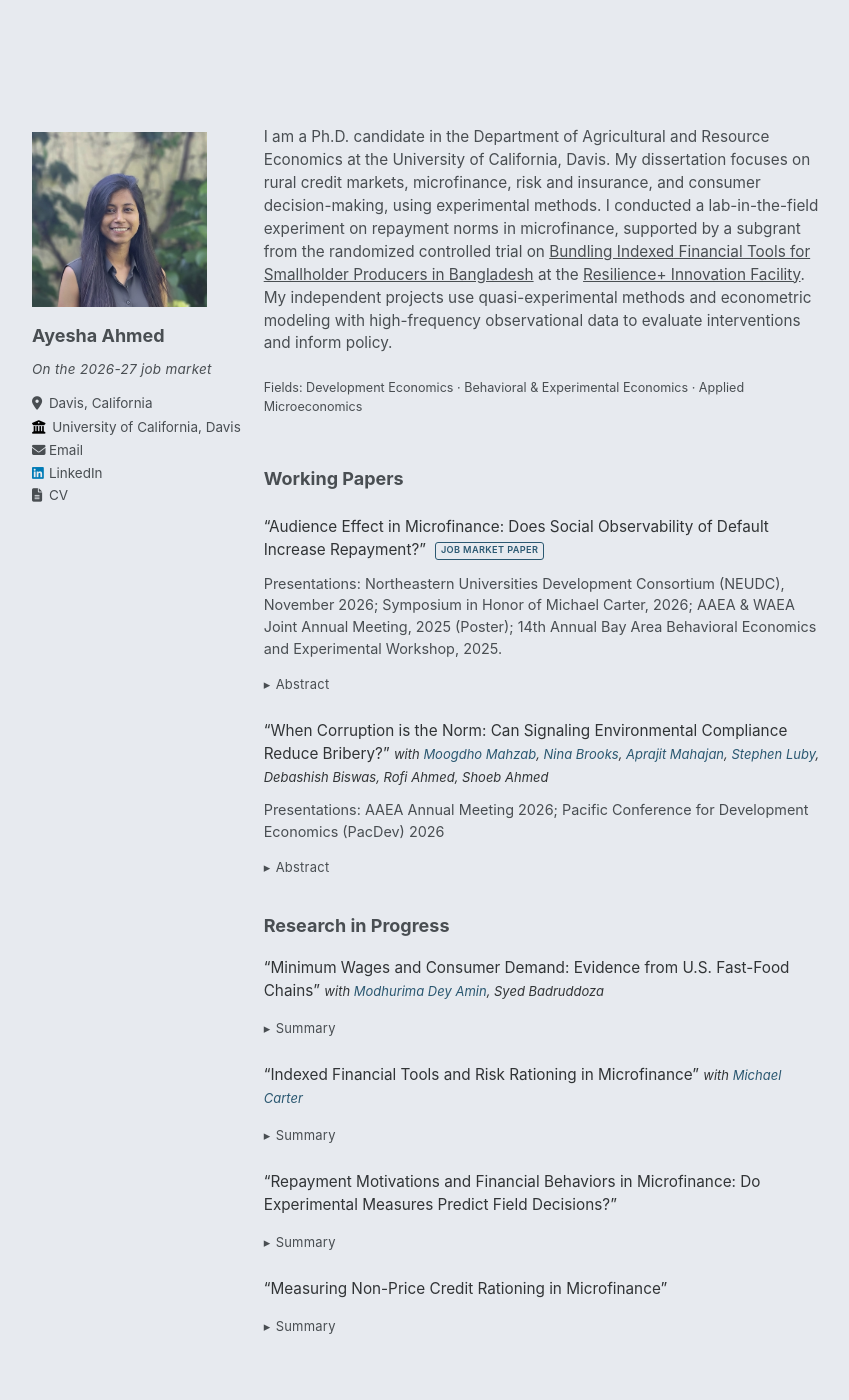
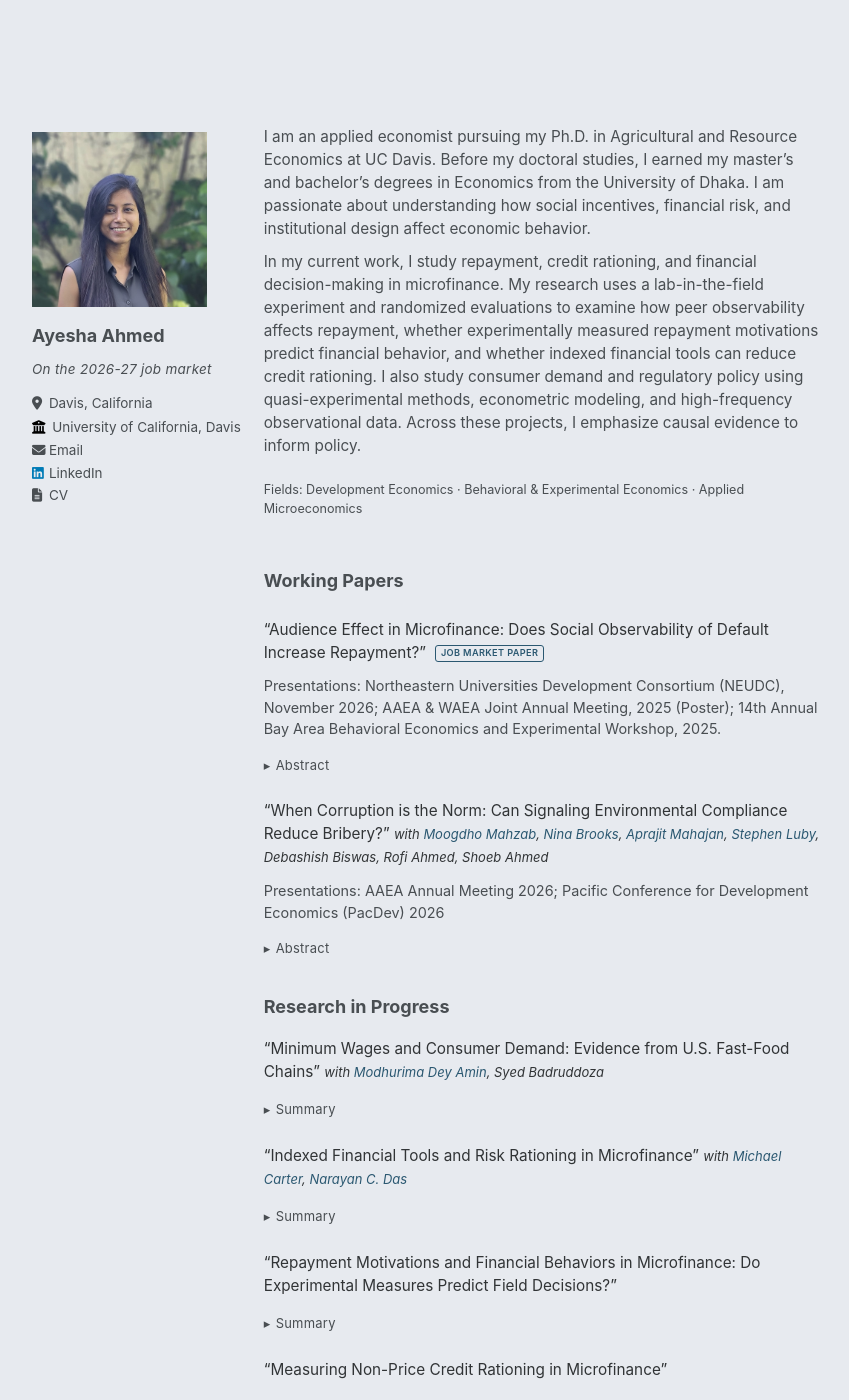
Before and after one commit to ahmed-ayesha/ahmed-ayesha.github.io, a Jekyll site: the page built from _pages/about.md, in a window 1280 px wide and 1400 px high. Shown: the whole window, without its empty margins (205-1054 px from the left). Built offline with Jekyll 4.4.1, drawn with Linux system fonts in a browser that asks for light colours.

Commit message:
Update about page: new bio, CV and job market paper links
- Replace intro bio with new two-paragraph version
- Point CV link at files/ahmed_cv.pdf
- Point Job Market Paper badge at the paper instead of slides
- Exclude local-only "working files"/archive folders from the Jekyll build

```diff
--- a/_config.yml
+++ b/_config.yml
@@ -170,6 +170,9 @@ exclude:
   - package.json
   - tmp
   - vendor
+  # local-only folders (gitignored, but Jekyll would still build them locally)
+  - "working files"
+  - archive
 keep_files:
   - .git
   - .svn
--- a/_includes/author-profile.html
+++ b/_includes/author-profile.html
@@ -109,7 +109,7 @@
       {% if author.linkedin %}
         <li><a href="https://www.linkedin.com/in/{{ author.linkedin }}" target="_blank" rel="noopener"><i class="fab fa-fw fa-linkedin icon-pad-right" aria-hidden="true"></i>LinkedIn</a></li>
       {% endif %}
-      <li><a href="{{ base_path }}/files/ahmed_cva.pdf" target="_blank" rel="noopener"><i class="far fa-fw fa-file-lines icon-pad-right" aria-hidden="true"></i>CV</a></li>
+      <li><a href="{{ base_path }}/files/ahmed_cv.pdf" target="_blank" rel="noopener"><i class="far fa-fw fa-file-lines icon-pad-right" aria-hidden="true"></i>CV</a></li>
       {% if author.mastodon %}
         <li><a href="{{ author.mastodon }}"><i class="fab fa-fw fa-mastodon icon-pad-right" aria-hidden="true"></i>Mastodon</a></li>
       {% endif %}
--- a/_pages/about.md
+++ b/_pages/about.md
@@ -6,7 +6,10 @@ redirect_from:
   - /about.html
 ---
 
-I am a Ph.D. candidate in the Department of Agricultural and Resource Economics at the University of California, Davis. My dissertation focuses on rural credit markets, microfinance, risk and insurance, and consumer decision-making, using experimental methods. I conducted a lab-in-the-field experiment on repayment norms in microfinance, supported by a subgrant from the randomized controlled trial on [Bundling Indexed Financial Tools for Smallholder Producers in Bangladesh](https://resilience.ucdavis.edu/bundling-indexed-financial-tools-bangladesh){: style="color: inherit; text-decoration: underline;"} at the [Resilience+ Innovation Facility](https://resilience.ucdavis.edu/){: style="color: inherit; text-decoration: underline;"}. My independent projects use quasi-experimental methods and econometric modeling with high-frequency observational data to evaluate interventions and inform policy.
+I am an applied economist pursuing my Ph.D. in Agricultural and Resource Economics at UC Davis. Before my doctoral studies, I earned my master's and bachelor's degrees in Economics from the University of Dhaka. I am passionate about understanding how social incentives, financial risk, and institutional design affect economic behavior.
+{: .intro-bio}
+
+In my current work, I study repayment, credit rationing, and financial decision-making in microfinance. My research uses a lab-in-the-field experiment and randomized evaluations to examine how peer observability affects repayment, whether experimentally measured repayment motivations predict financial behavior, and whether indexed financial tools can reduce credit rationing. I also study consumer demand and regulatory policy using quasi-experimental methods, econometric modeling, and high-frequency observational data. Across these projects, I emphasize causal evidence to inform policy.
 {: .intro-bio}
 
 <div class="space-xs"></div>
@@ -18,7 +21,7 @@ Fields: Development Economics · Behavioral & Experimental Economics · Applied
 <p class="intro-bio" style="margin: 0.75em 0 0;">
   <a href="mailto:{{ site.author.email }}"><i class="fas fa-fw fa-envelope" aria-hidden="true"></i>&nbsp;Email</a>&emsp;
   <a href="https://www.linkedin.com/in/{{ site.author.linkedin }}" target="_blank" rel="noopener"><i class="fab fa-fw fa-linkedin" aria-hidden="true"></i>&nbsp;LinkedIn</a>&emsp;
-  <a href="{{ '/files/ahmed_cva.pdf' | relative_url }}" target="_blank" rel="noopener"><i class="far fa-fw fa-file-lines" aria-hidden="true"></i>&nbsp;CV</a>
+  <a href="{{ '/files/ahmed_cv.pdf' | relative_url }}" target="_blank" rel="noopener"><i class="far fa-fw fa-file-lines" aria-hidden="true"></i>&nbsp;CV</a>
 </p>
 {% endcomment %}
 
@@ -29,12 +32,12 @@ Fields: Development Economics · Behavioral & Experimental Economics · Applied
 
 <div class="space-md"></div>
 
-"Audience Effect in Microfinance: Does Social Observability of Default Increase Repayment?" <a class="jmp-badge" href="{{ '/files/slides_repayment_norm.pdf' | relative_url }}" target="_blank" rel="noopener">Job Market Paper</a>
+"Audience Effect in Microfinance: Does Social Observability of Default Increase Repayment?" <a class="jmp-badge" href="{{ '/files/ahmed_microfinance_20260923.pdf' | relative_url }}" target="_blank" rel="noopener">Job Market Paper</a>
 {: .research-title}
 
-Presentations: Northeastern Universities Development Consortium (NEUDC), November 2026; [Symposium in Honor of Michael Carter, 2026](https://are.ucdavis.edu/symposium-in-honor-of-michael-carter/){: style="color: inherit;"}; AAEA & WAEA Joint Annual Meeting, 2025 (Poster); 14th Annual Bay Area Behavioral Economics and Experimental Workshop, 2025.
+Presentations: Northeastern Universities Development Consortium (NEUDC), November 2026; AAEA & WAEA Joint Annual Meeting, 2025 (Poster); 14th Annual Bay Area Behavioral Economics and Experimental Workshop, 2025.
 {: .research-desc}
-{% comment %}[(Poster)](https://ageconsearch.umn.edu/record/360823?ln=en&v=pdf){% endcomment %}
+{% comment %}[Symposium in Honor of Michael Carter, 2026](https://are.ucdavis.edu/symposium-in-honor-of-michael-carter/){: style="color: inherit;"}; [(Poster)](https://ageconsearch.umn.edu/record/360823?ln=en&v=pdf){% endcomment %}
 
 <details class="abstract" markdown="1">
 <summary>Abstract</summary>
@@ -79,7 +82,7 @@ This study examines how minimum wage regulation affects consumer spending and st
 
 <div class="space-sm"></div>
 
-"Indexed Financial Tools and Risk Rationing in Microfinance" *with [Michael Carter](https://are.ucdavis.edu/people/faculty/michael-carter/)*
+"Indexed Financial Tools and Risk Rationing in Microfinance" *with [Michael Carter](https://are.ucdavis.edu/people/faculty/michael-carter/), [Narayan C. Das](https://bigd.bracu.ac.bd/staffprofile/narayan-c-das/)*
 {: .research-title}
 
 <details class="abstract" markdown="1">
```
Also changed, not shown: 2 other files.
